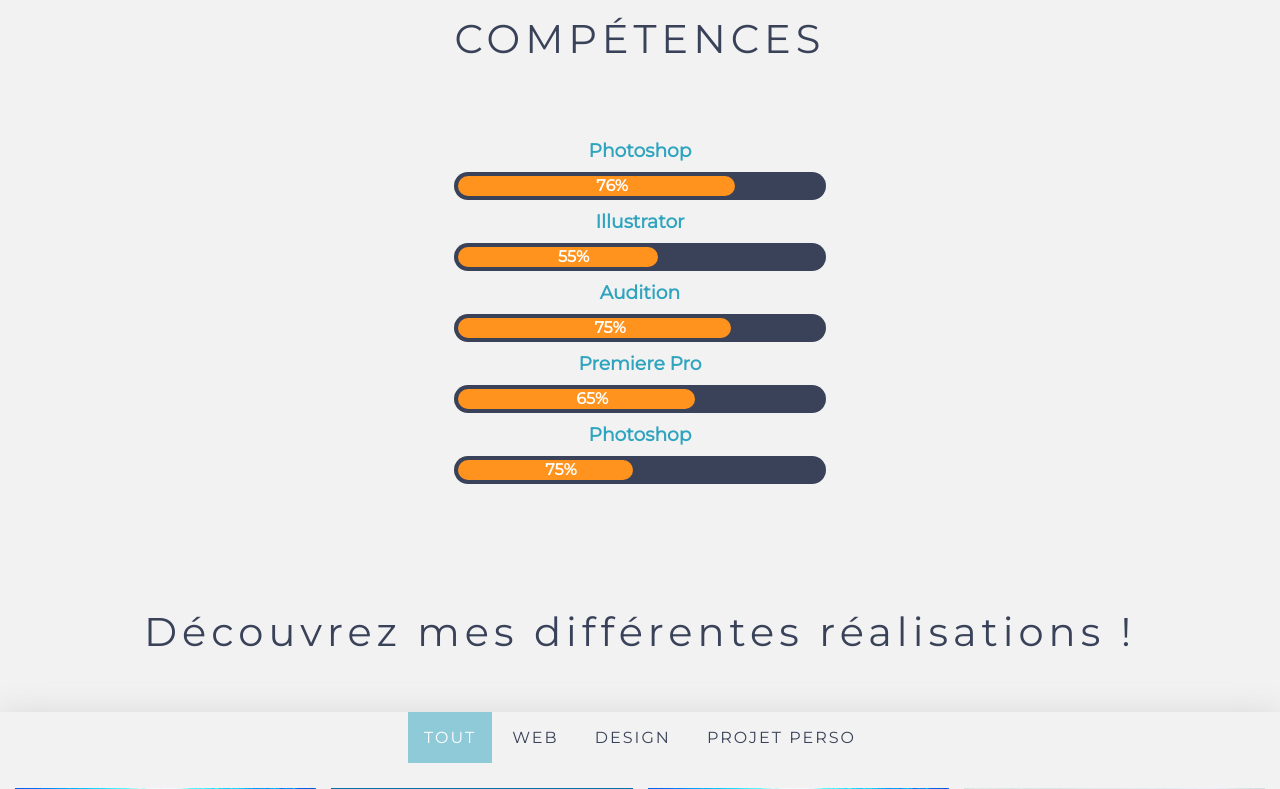
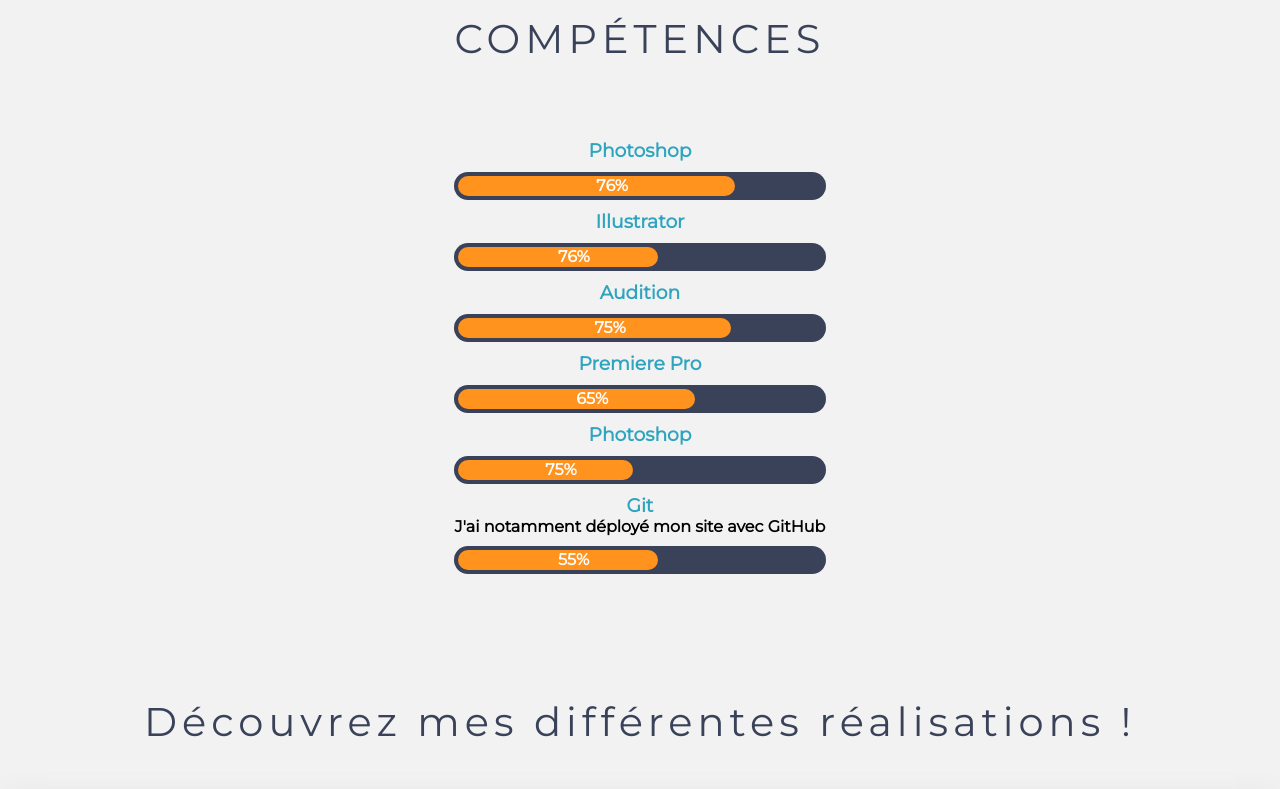
Before and after one commit to MrAntoine/Portfolio_Antoine, a PHP site: page / in a window 1280 px wide. Shown: the part 917-1706 px from the top of the page. Run offline with PHP 8.4, Linux system fonts and the light colour scheme; some libraries are stand-ins or nearby versions.

Commit message:
Ajout compétence github

```diff
--- a/index.php
+++ b/index.php
@@ -73,13 +73,12 @@
 					<h3>Photoshop</h3>
 					<div class="progressbar">
    						<div id="ph"><h4>76%</h4></div>
-
 					</div>
 
-					<h3>Illustrator</h3>
-					<div class="progressbar">
-   						<div id="il"><h4>55%</h4></div>
-					</div>
+          <h3>Illustrator</h3>
+          <div class="progressbar">
+              <div id="il"><h4>76%</h4></div>
+          </div>
 
 					<h3>Audition</h3>
 					<div class="progressbar">
@@ -96,6 +95,11 @@
    						<div id=""><h4>75%</h4></div>
 					</div>
 
+          <h3>Git</h3>
+            <h4>J'ai notamment déployé mon site avec GitHub</h4>
+            <div class="progressbar">
+              <div id="il"><h4>55%</h4></div>
+          </div>
 
 
 
```
